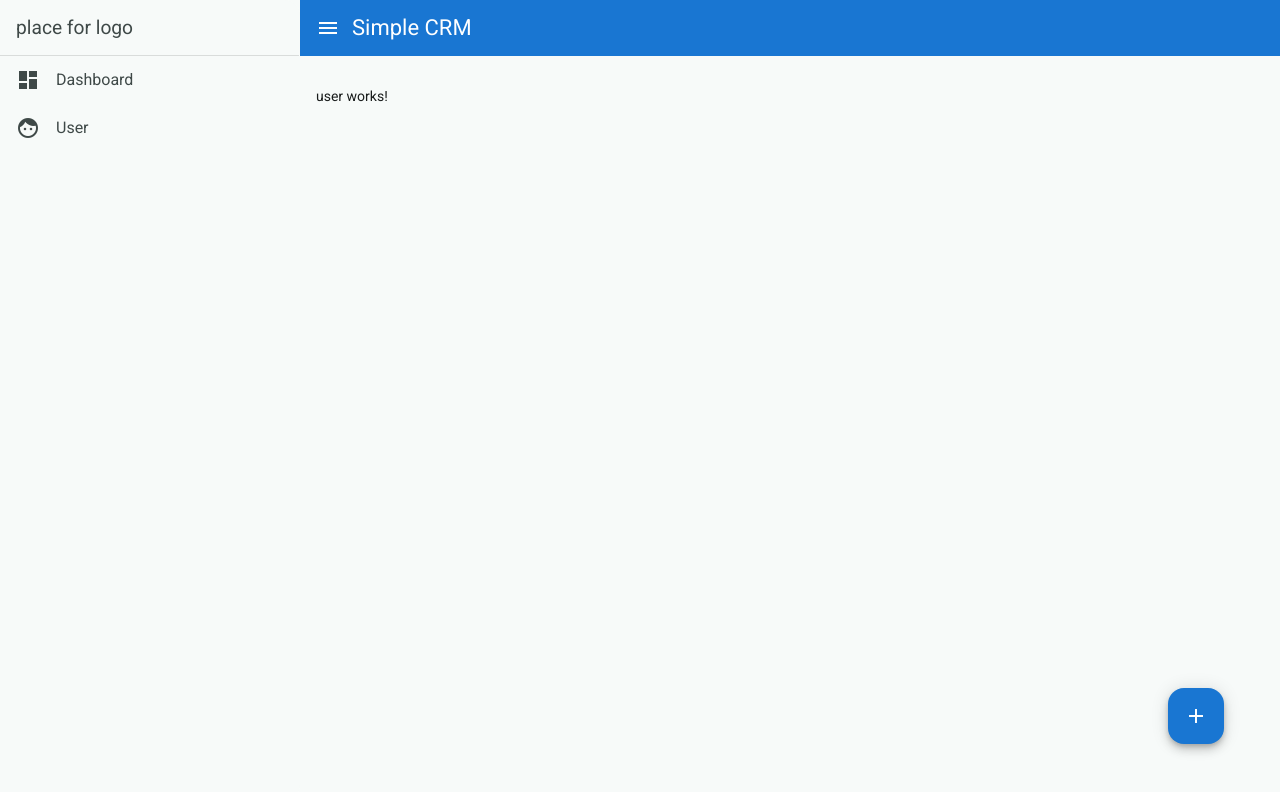
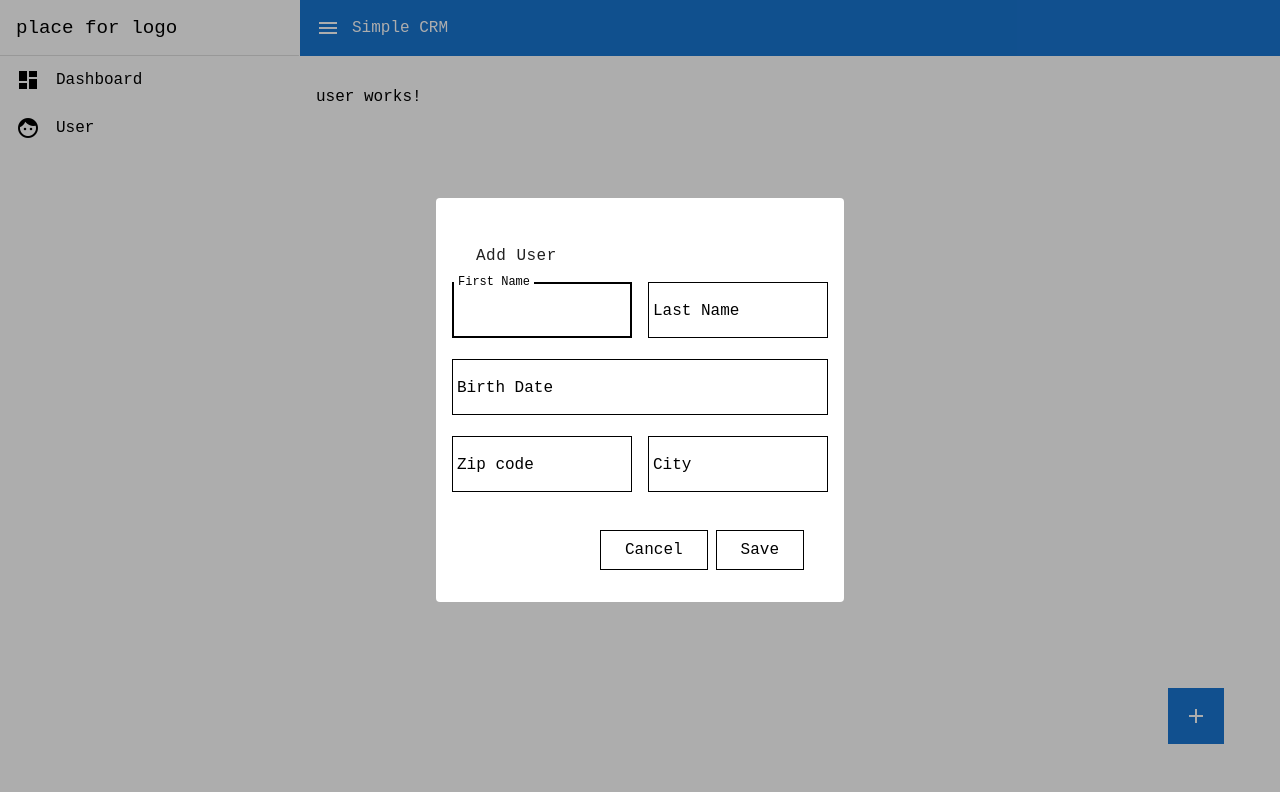
Before and after one commit to adminhype/angular_simple_crm_app, an Angular app: page /user in a window 1280 px wide. Both pictures are taken after a click on the button "add". Shown: the top 792 px of the page. Built offline with nearby package versions, Linux system fonts and the light colour scheme.

Commit message:
feat: dialog for new user and changed imports too 1 file

```diff
--- a/src/app/app.routes.ts
+++ b/src/app/app.routes.ts
@@ -3,7 +3,7 @@ import { Dashboard } from './dashboard/dashboard';
 import { User } from './user/user';
 
 export const routes: Routes = [
-    { path: '', redirectTo: 'dashboard', pathMatch: 'full' },
+    { path: '', redirectTo: 'user', pathMatch: 'full' },
     { path: 'dashboard', component: Dashboard },
     { path: 'user', component: User },
 ];
--- /dev/null
+++ b/src/app/dialog-add-user/dialog-add-user.html
@@ -0,0 +1,40 @@
+
+<div class="dialog-add-user">
+<h2 mat-dialog-title>Add User</h2>
+<div>
+<mat-form-field class="mr-16" appearance="outline">
+  <mat-label>First Name</mat-label>
+  <input matInput>
+</mat-form-field>
+
+<mat-form-field appearance="outline">
+  <mat-label>Last Name</mat-label>
+  <input matInput>
+</mat-form-field>
+</div>
+
+<div>
+<mat-form-field class="full-width" appearance="outline">
+  <mat-label>Birth Date</mat-label>
+  <input matInput [matDatepicker]="picker1">
+  <mat-datepicker #picker1></mat-datepicker>
+</mat-form-field>
+</div>
+
+<div>
+    <mat-form-field class="mr-16" appearance="outline">
+  <mat-label>Zip code</mat-label>
+  <input matInput>
+</mat-form-field>
+
+<mat-form-field appearance="outline">
+  <mat-label>City</mat-label>
+  <input matInput>
+</mat-form-field>
+</div>
+
+<div mat-dialog-actions>
+  <button  matButton="outlined" >Cancel</button>
+  <button  matButton="outlined">Save</button>
+</div>
+</div>
--- /dev/null
+++ b/src/app/dialog-add-user/dialog-add-user.scss
@@ -0,0 +1,11 @@
+.dialog-add-user {
+    display: flex;
+    flex-direction: column;
+    padding: 1rem;
+
+    input {
+        display: flex;
+        align-items: center;
+        padding-left: 1rem;
+    }
+}
--- /dev/null
+++ b/src/app/dialog-add-user/dialog-add-user.ts
@@ -0,0 +1,11 @@
+import { Component } from '@angular/core';
+import { MATERIAL_IMPORTS } from '../shared/materials';
+@Component({
+  selector: 'app-dialog-add-user',
+  imports: [MATERIAL_IMPORTS],
+  templateUrl: './dialog-add-user.html',
+  styleUrl: './dialog-add-user.scss',
+})
+export class DialogAddUser {
+
+}
--- /dev/null
+++ b/src/app/shared/materials.ts
@@ -0,0 +1,26 @@
+import { MatToolbarModule } from '@angular/material/toolbar';
+import { MatSidenavModule } from '@angular/material/sidenav';
+import { MatIconModule } from '@angular/material/icon';
+import { MatDialogModule } from '@angular/material/dialog';
+import { MatButtonModule } from '@angular/material/button';
+import { MatFormFieldModule } from '@angular/material/form-field';
+import { MatInputModule } from '@angular/material/input';
+import { MatDatepickerModule } from '@angular/material/datepicker';
+import { MatNativeDateModule } from '@angular/material/core';
+import { MatTooltipModule } from '@angular/material/tooltip';
+import { MatSelectModule } from '@angular/material/select';
+
+
+export const MATERIAL_IMPORTS = [
+  MatToolbarModule,
+  MatSidenavModule,
+  MatIconModule,
+  MatDialogModule,
+  MatButtonModule,
+  MatFormFieldModule,
+  MatInputModule,
+  MatDatepickerModule,
+  MatNativeDateModule,
+  MatTooltipModule,
+  MatSelectModule
+];
--- a/src/app/user/user.html
+++ b/src/app/user/user.html
@@ -1,4 +1,4 @@
 <p>user works!</p>
-    <button class="add-user-btn" matFab matTooltip="add user">
+    <button (click)="openDialog()" class="add-user-btn" matFab matTooltip="add user">
         <mat-icon>add</mat-icon>
     </button>
--- a/src/app/user/user.ts
+++ b/src/app/user/user.ts
@@ -1,14 +1,18 @@
 import { Component } from '@angular/core';
-import {MatButtonModule} from '@angular/material/button';
-import {MatIconModule} from '@angular/material/icon';
-import {MatTooltipModule} from '@angular/material/tooltip';
+import { DialogAddUser } from '../dialog-add-user/dialog-add-user';
+import { MATERIAL_IMPORTS } from '../shared/materials';
+import { MatDialog } from '@angular/material/dialog';
 
 @Component({
   selector: 'app-user',
-  imports: [MatButtonModule, MatIconModule, MatTooltipModule],
+  imports: [MATERIAL_IMPORTS],
   templateUrl: './user.html',
   styleUrl: './user.scss',
 })
 export class User {
+  constructor(public dialog: MatDialog) {}
 
+openDialog() {
+  this.dialog.open(DialogAddUser);
 }
+}
--- a/src/styles.scss
+++ b/src/styles.scss
@@ -1,38 +1,3 @@
-// Include theming for Angular Material with `mat.theme()`.
-// This Sass mixin will define CSS variables that are used for styling Angular Material
-// components according to the Material 3 design spec.
-// Learn more about theming and how to use it for your application's
-// custom components at https://material.angular.dev/guide/theming
-@use '@angular/material' as mat;
-
-html {
-  @include mat.theme((color: (primary: mat.$cyan-palette,
-        tertiary: mat.$orange-palette,
-      ),
-      typography: Roboto,
-      density: 0,
-    ));
-}
-
-body {
-  // Default the application to a light color theme. This can be changed to
-  // `dark` to enable the dark color theme, or to `light dark` to defer to the
-  // user's system settings.
-  color-scheme: light;
-
-  // Set a default background, font and text colors for the application using
-  // Angular Material's system-level CSS variables. Learn more about these
-  // variables at https://material.angular.dev/guide/system-variables
-  background-color: var(--mat-sys-surface);
-  color: var(--mat-sys-on-surface);
-  font: var(--mat-sys-body-medium);
-
-  // Reset the user agent margin.
-  margin: 0;
-}
-
-/* You can add global styles to this file, and also import other style files */
-
 html,
 body {
   height: 100%;
@@ -40,5 +5,13 @@ body {
 
 body {
   margin: 0;
-  font-family: Roboto, "Helvetica Neue", sans-serif;
+  font-family: monospace, Arial, sans-serif;
 }
+
+.mr-16 {
+  margin-right: 16px;
+}
+
+.full-width {
+  width: 100%;
+}
```
Also changed, not shown: src/app/app.ts (+2 -5 lines), 1 other file (tests, documents, lock files or other folders).
